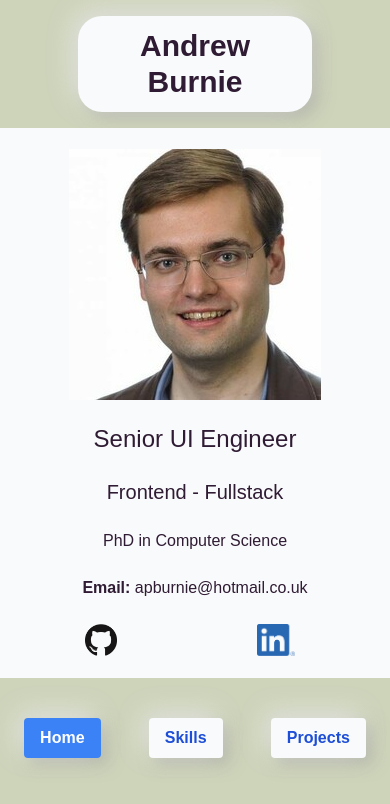
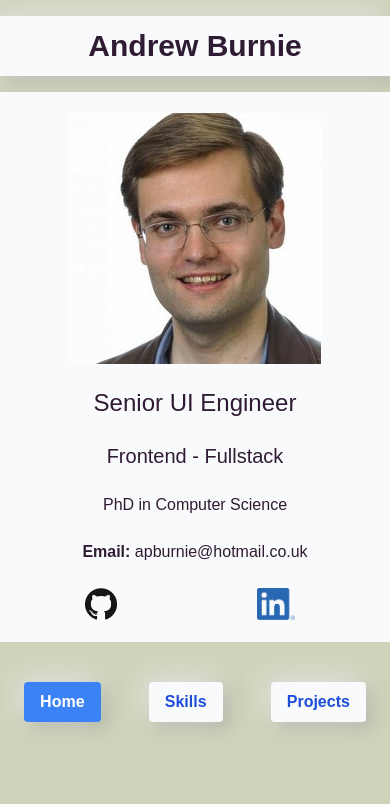
Before and after one commit to apburnie/personal-website, a React (Create React App) app: page / in a window 390 px wide. Shown: the top 804 px of the page. Built offline with nearby package versions, Linux system fonts and the light colour scheme.

Commit message:
improves header on mobile

```diff
--- a/src/App.js
+++ b/src/App.js
@@ -27,7 +27,7 @@ function App() {
   return (
     <div>
       <header className="w-screen">
-        <h1 className="text-3xl font-extrabold p-3 bg-gray-50 w-3/5 text-center mx-auto mt-4 mb-4 rounded-3xl shadow">
+        <h1 className="text-3xl font-extrabold p-3 bg-gray-50 w-screen sm:w-3/5 text-center mx-auto mt-4 mb-4 sm:rounded-3xl shadow">
           Andrew Burnie
         </h1>
       </header>
```
